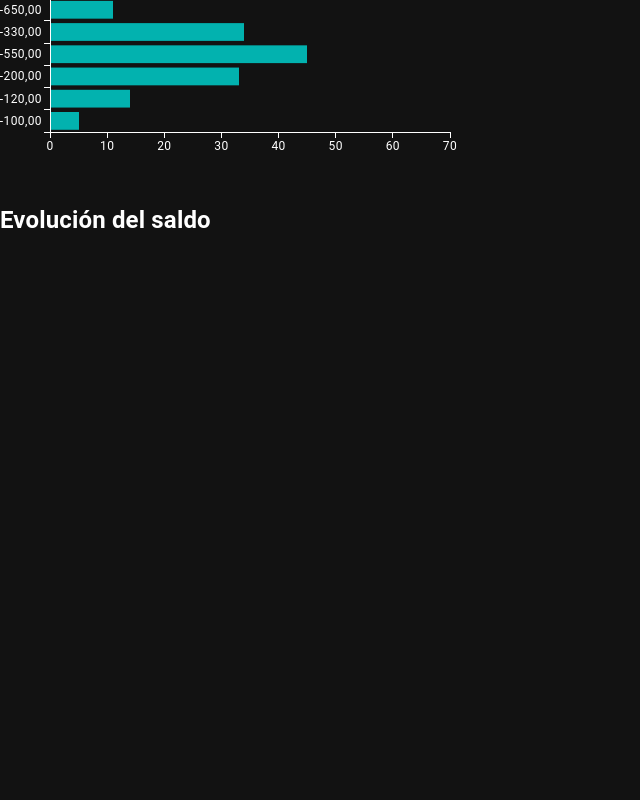
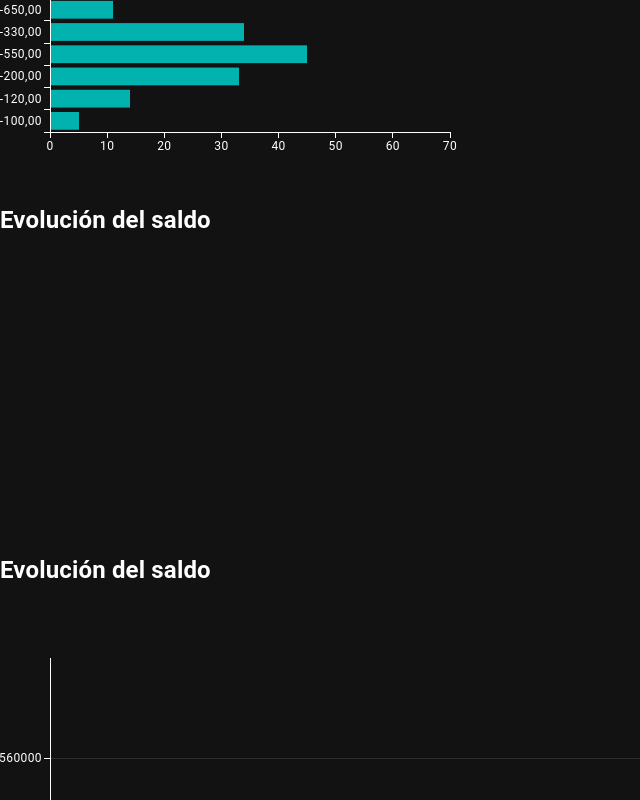
Before and after one commit to fabio2100/movimientossube, a React (Create React App) app: page / in a window 1280 px wide. Shown: the part 1060-1860 px from the top of the page, without its empty margins (0-640 px from the left). Before the commit the page ends 1592 px from the top, so only its background shows below. Built offline with nearby package versions, Linux system fonts and the light colour scheme.

Commit message:
graph reactivo

```diff
--- a/src/components/main.js
+++ b/src/components/main.js
@@ -43,6 +43,10 @@ export default function Main() {
   const [fechasMes, setFechasMes] = useState([]);
   const [balancesMes, setBalancesMes] = useState([]);
   const [longitudLineChart,setLongitudLineChart] = useState(0);
+  const [fechaMes2,setFechaMes2] = useState([]);
+  const [balancesMes2, setBalancesMes2] = useState([]);
+  const [longitudLineChart2,setLongitudLineChart2] = useState(0);
+  const [dataMes,setDataMes] = useState({});
 
 
   const handleChange = (event) => {
@@ -119,18 +123,23 @@ export default function Main() {
     });
     setDataPreciosUsados(arrayPreciosUsados);
     setCantidadPreciosUsados(arrayCantidadPreciosUsados);
-
+    setLongitudLineChart2(0)
     let arrayBalances = [];
     let arrayFechas = [];
     arrayProvisorio.forEach((item) => {
       arrayBalances.push(item.ValueFormat.slice(2).replace(",", "."));
       arrayFechas.push(new Date(item.Date));
+      setFechaMes2([...fechaMes2,item.Date])
+      setBalancesMes2([...balancesMes2,item.ValueFormat.slice(2).replace(",", ".")])
+      setLongitudLineChart2(prev => prev + 10)
     });
+    console.log({fechaMes2})
+    console.log({balancesMes2})
     arrayBalances = arrayBalances.reverse();
     arrayFechas = arrayFechas.reverse();
     setFechasMes(arrayFechas);
     setBalancesMes(arrayBalances);
-  }, [mes]);
+  },[mes]);
 
   const inputSelect = (
     <FormControl sx={{ m: 1, minWidth: 200 }}>
@@ -269,6 +278,21 @@ export default function Main() {
           height={300}
         />
       </div>
+
+      <div className="lineChart">
+        <h2>Evolución del saldo</h2>
+        <LineChart
+          grid={{ vertical: true, horizontal: true }}
+          xAxis={[{ data: fechaMes2, valueFormatter }]}
+          series={[
+            {
+              data: balancesMes2,
+            },
+          ]}
+          width={longitudLineChart2}
+          height={300}
+        />
+      </div>
     </>
   );
 }
```
